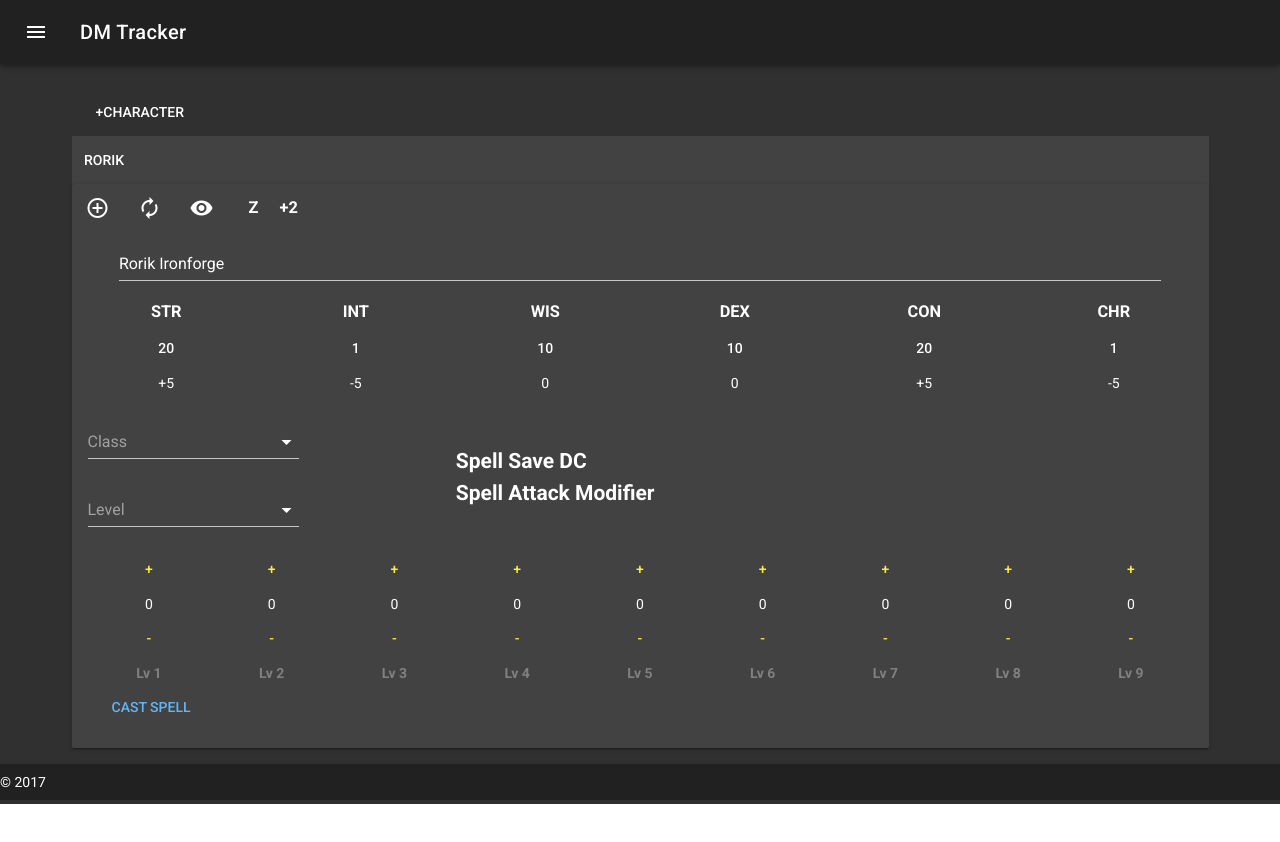
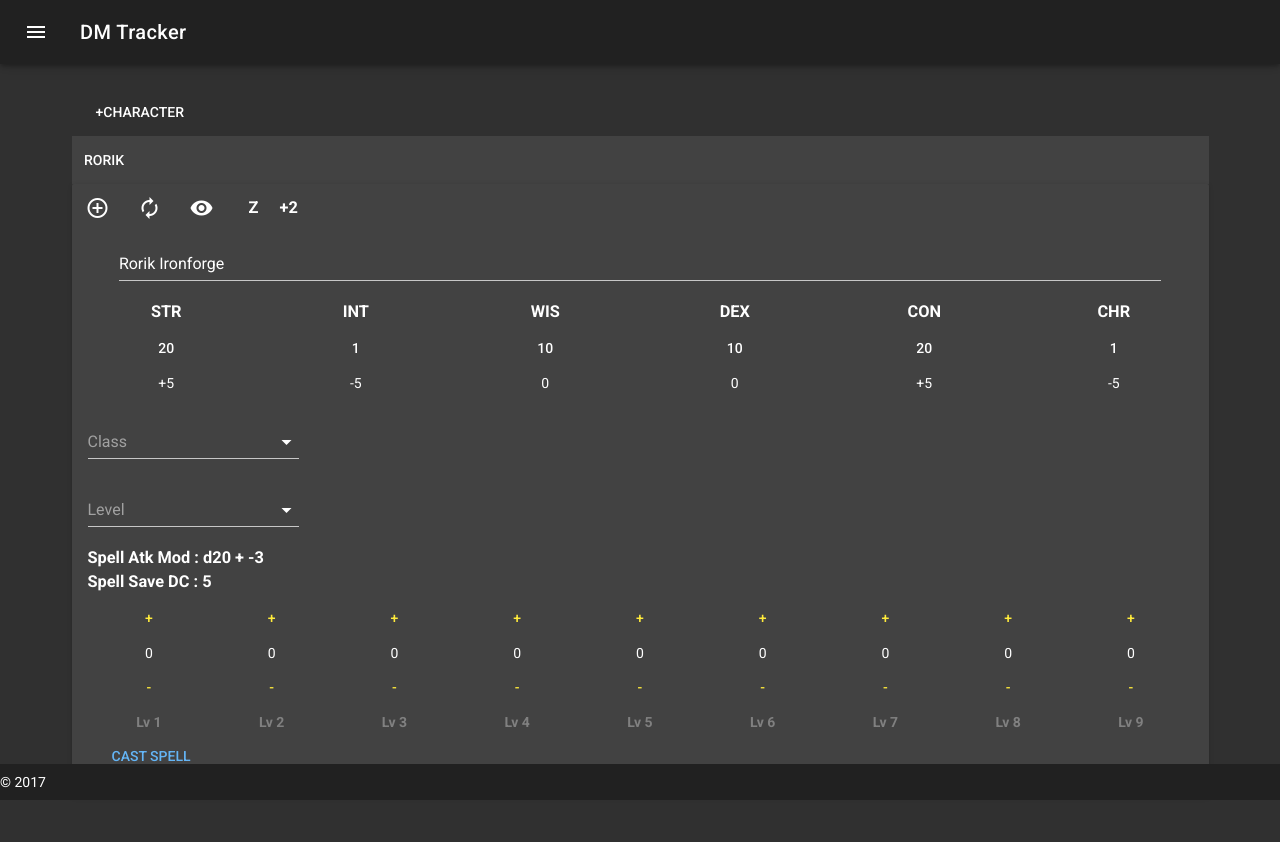
Before and after one commit to rtfreedman/DMinimal, a Vue app in the folder frontend/: page /#/spelltracker in a window 1280 px wide. Shown: the top 842 px of the page. Before the commit the page ends 804 px from the top, so only its background shows below. Built offline with nearby package versions, Linux system fonts and the light colour scheme; no server answers.

Commit message:
spell attack modifier and spell save dc done but not pretty

```diff
--- a/frontend/src/components/Class.vue
+++ b/frontend/src/components/Class.vue
@@ -21,13 +21,6 @@
           </v-flex>
         </v-layout>
       </v-flex>
-      <v-flex xs1>
-        <v-spacer> </v-spacer>
-      </v-flex>
-      <v-layout align-start justify-center column fill-height>
-        <h2>Spell Save DC</h2>
-        <h2>Spell Attack Modifier</h2>
-      </v-layout>
     </v-layout>
     <magic-class :charIndex="charIndex" :classIndex="classIndex" v-if="isMagicClass()"></magic-class>
   </div>
--- a/frontend/src/components/MagicClass.vue
+++ b/frontend/src/components/MagicClass.vue
@@ -1,5 +1,9 @@
 <template>
   <div>
+    <v-layout align-start justify-center column fill-height m-3>
+      <h3>Spell Atk Mod : d20 + {{spellMod}} </h3>
+      <h3>Spell Save DC : {{8 + spellMod}} </h3>
+    </v-layout>
     <spell-slots :charIndex="charIndex" :classIndex="classIndex"> </spell-slots>
     <spell-cast :charIndex="charIndex" :classIndex="classIndex"></spell-cast>
   </div>
@@ -20,6 +24,26 @@ export default {
     },
     classItem () {
       return this.character.classes[this.classIndex]
+    },
+    spellMod () {
+      let mod = this.getMod(this.$store.state.characters[this.charIndex].abilityScores.INT)
+      if (this.chrClasses.includes(this.classItem.classname)) {
+        mod = this.getMod(this.$store.state.characters[this.charIndex].abilityScores.CHR)
+      } else if (this.wisClasses.includes(this.classItem.classname)) {
+        mod = this.getMod(this.$store.state.characters[this.charIndex].abilityScores.WIS)
+      }
+      return this.character.proficiency + mod
+    }
+  },
+  data () {
+    return {
+      chrClasses: ['Bard', 'Sorcerer', 'Paladin', 'Warlock'],
+      wisClasses: ['Cleric', 'Druid', 'Ranger']
+    }
+  },
+  methods: {
+    getMod (val) {
+      return Math.floor((val - 10) / 2)
     }
   }
 }
--- a/frontend/src/components/Tracker1.vue
+++ b/frontend/src/components/Tracker1.vue
@@ -24,7 +24,7 @@
         <span>Long Rest</span>
       </v-tooltip>
       <v-tooltip top>
-        <h3 slot="activator">{{proficiencyBonus}}</h3>
+        <h3 slot="activator">+{{proficiencyBonus}}</h3>
         <span>Proficiency Bonus</span>
       </v-tooltip>
       </v-layout>
--- a/frontend/src/store/index.js
+++ b/frontend/src/store/index.js
@@ -34,7 +34,7 @@ let defaultClass = {
 let defaultCharacter = {
   id: '',
   name: '',
-  proficiency: '+0',
+  proficiency: 0,
   concentrating: '',
   classes: [JSON.parse(JSON.stringify(defaultClass))],
   abilityScores: {
@@ -54,7 +54,7 @@ export default new Vuex.Store(
         {
           id: '0',
           name: 'Rorik Ironforge',
-          proficiency: '+0',
+          proficiency: 0,
           concentrating: 'Animate Objects',
           classes: [
             {
@@ -185,7 +185,7 @@ export default new Vuex.Store(
             totalLevel += this.state.characters[charIndex].classes[c].level
           }
         }
-        this.state.characters[charIndex].proficiency = '+' + (Math.floor(totalLevel / 5) + 2).toString()
+        this.state.characters[charIndex].proficiency = (Math.floor(totalLevel / 5) + 2)
       },
       removeCharacter (state, identifier) {
         let index = this.state.characters.findIndex(function (element) {
```
